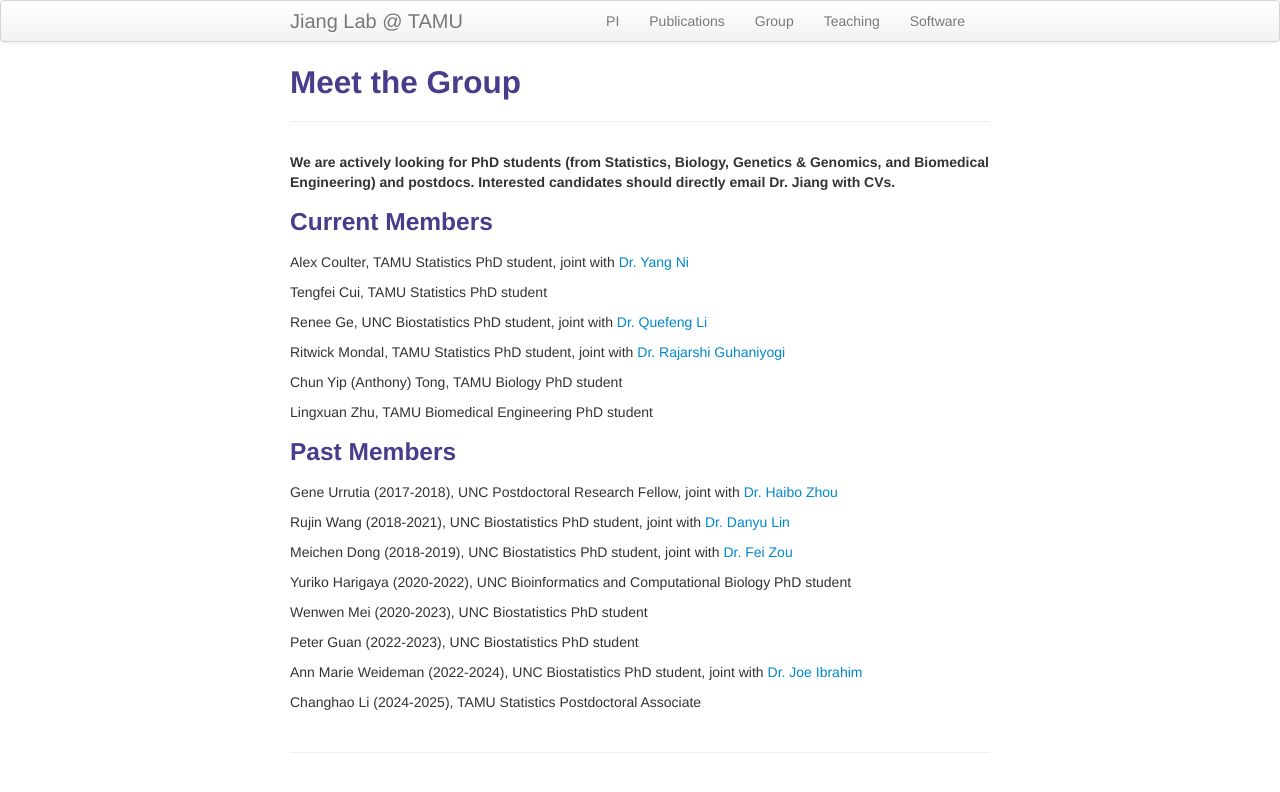
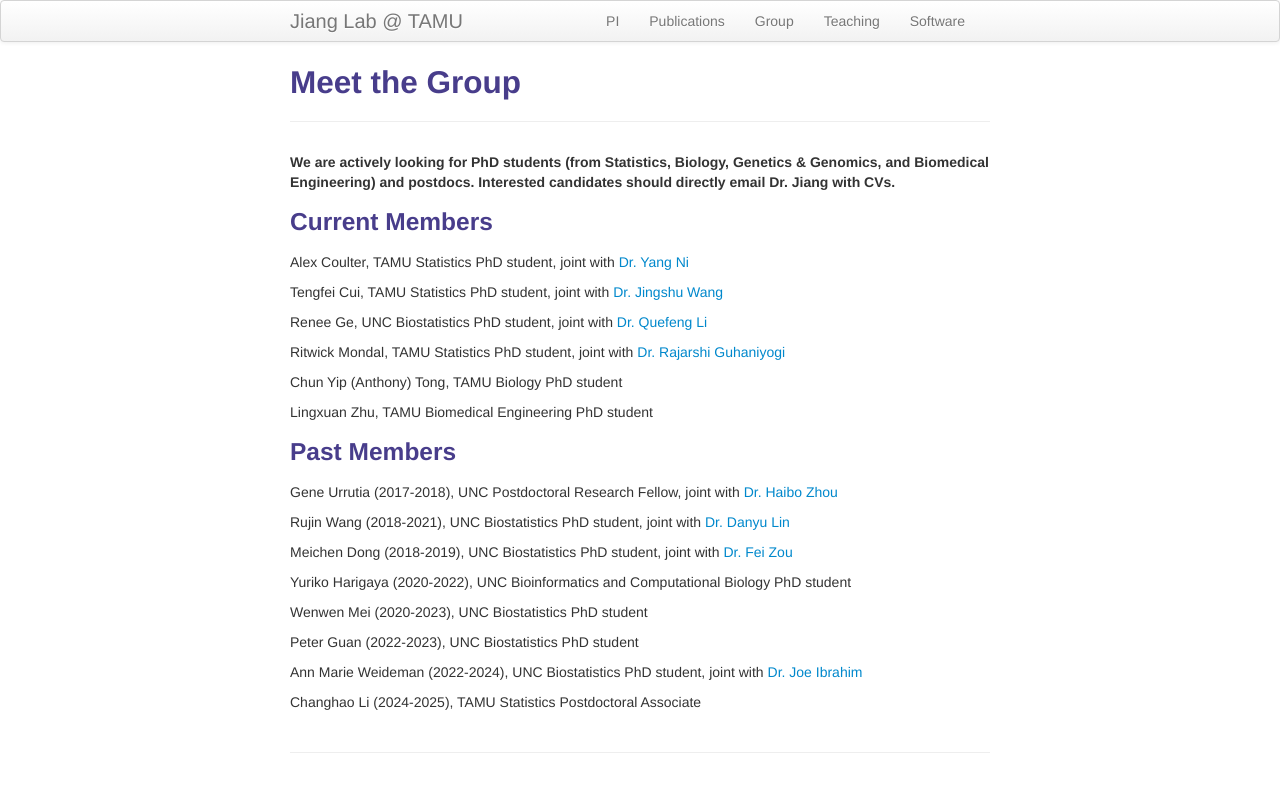
Before and after one commit to yuchaojiang/yuchaojiang.github.io, a Jekyll site: the page built from pages/group.md, in a window 1280 px wide. Shown: the top 792 px of the page. Built offline with Jekyll 4.4.1, drawn with Linux system fonts in a browser that asks for light colours.

Commit message:
Update group.md

```diff
--- a/pages/group.md
+++ b/pages/group.md
@@ -10,7 +10,7 @@ description: Group members
 
 Alex Coulter, TAMU Statistics PhD student, joint with [Dr. Yang Ni](https://nystat.github.io/yni/)
 
-Tengfei Cui, TAMU Statistics PhD student
+Tengfei Cui, TAMU Statistics PhD student, joint with [Dr. Jingshu Wang](https://jingshuw.org/)
 
 Renee Ge, UNC Biostatistics PhD student, joint with [Dr. Quefeng Li](https://quefengli.github.io/)
 
```
